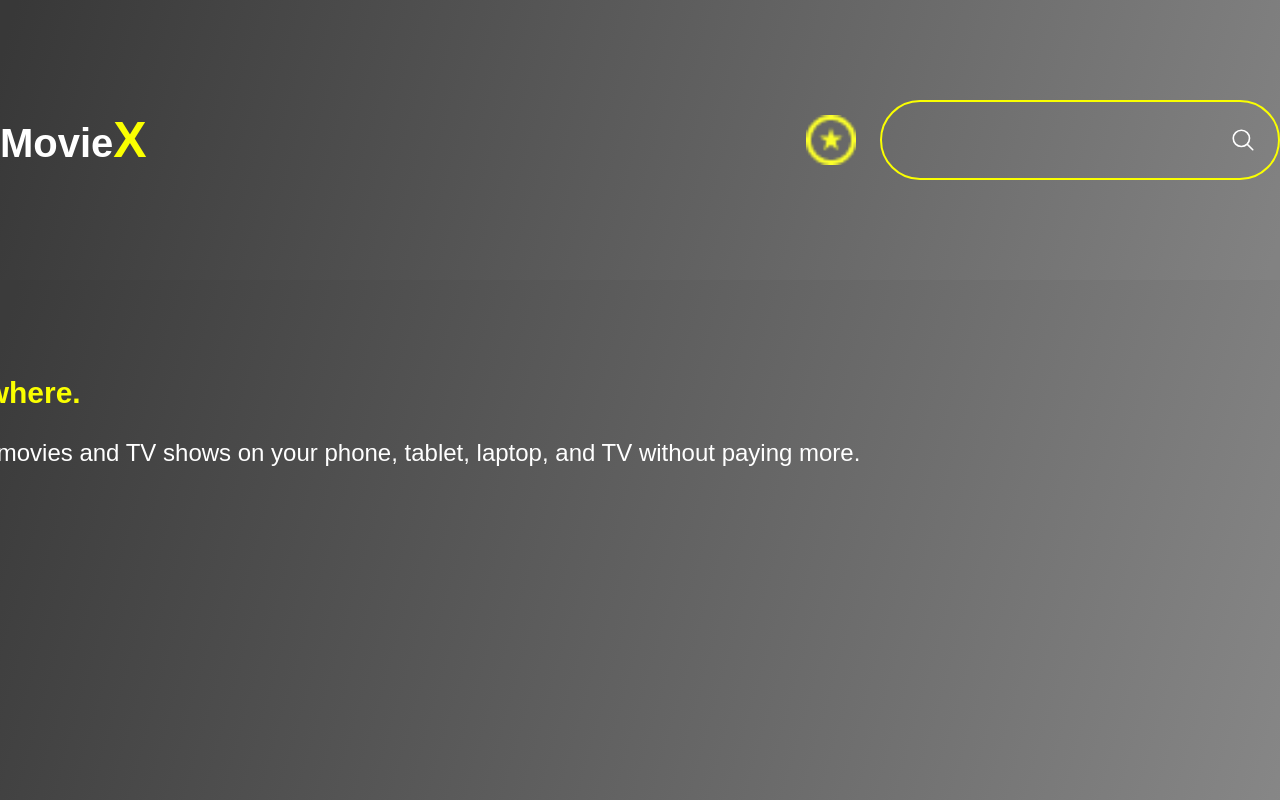
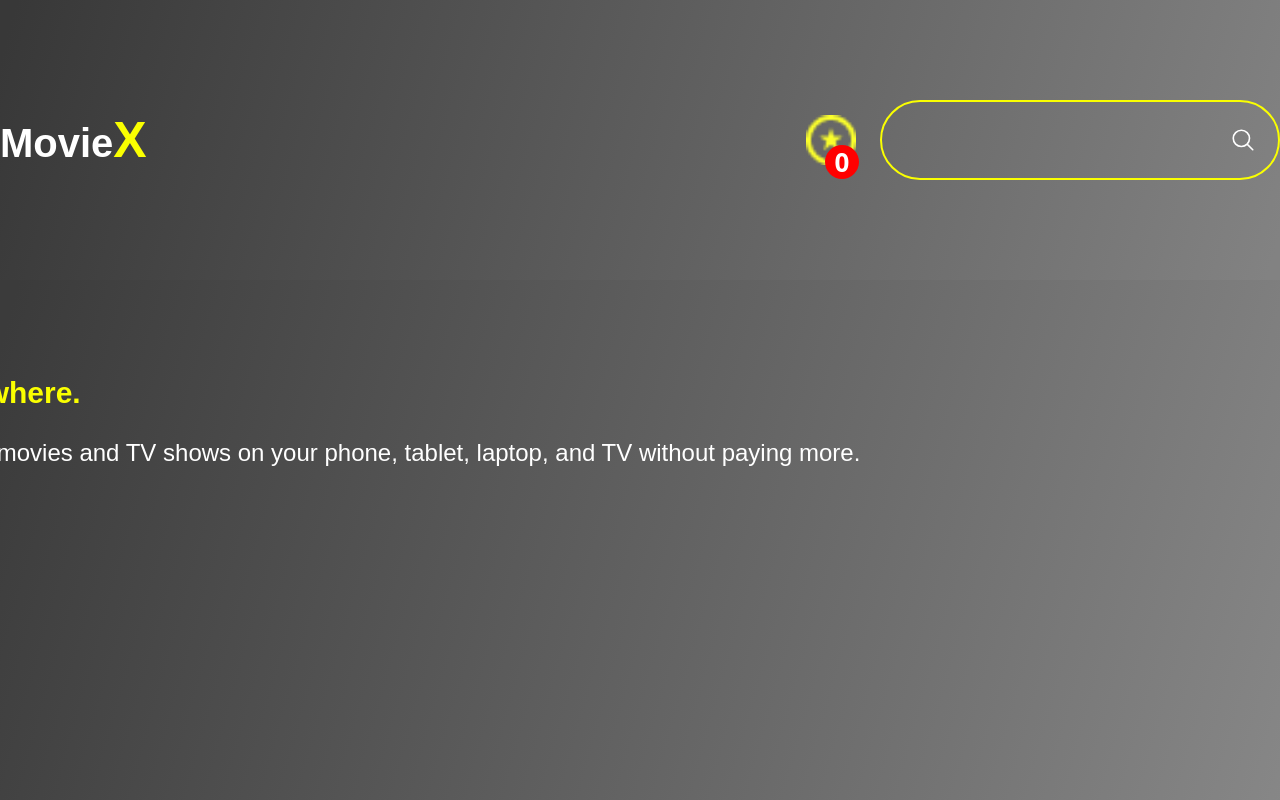
Before and after one commit to ErvandProg/MovieX, a React (Vite) app: page / in a window 1280 px wide. Shown: the top 800 px of the page. Built offline with nearby package versions, Linux system fonts and the light colour scheme; no server answers.

Commit message:
corrected all

```diff
--- a/src/components/header/Header.jsx
+++ b/src/components/header/Header.jsx
@@ -1,8 +1,12 @@
 import React from 'react';
 import { Link } from 'react-router-dom';
+import { useLikedStore } from '../../stores/useLikedStore';
 import SearchInp from './SearchInp';
 
+
 export default function Header() {
+	let liked = useLikedStore((state) => state.liked);
+
 	return (
 		<div className='w-[100%] py-[100px] bg-[linear-gradient(105.93deg,_#383838_1.22%,_#828282_99.05%)] flex justify-center items-center'>
 			<div className="w-[1660px] flex justify-between items-center">
@@ -10,7 +14,7 @@ export default function Header() {
 					<Link to="/"><p className='text-[40px] font-black font-prompt text-[#FFFFFF]'>Movie<span className='text-[50px] font-extrabold text-[#FAFF00]'>X</span></p></Link>
 				</div>
 				<div className="flex justify-center items-center gap-6">
-					<Link to="likes"><img src="../../../public/Average.png" alt="" className='w-[50px] h-[50px]' /></Link>
+					<Link to="likes"><div className="relative"><img src="../../../public/Average.png" alt="" className='w-[50px] h-[50px]' /><p className='w-[34px] h-[34px] rounded-[17px] flex justify-center items-center bg-[red] text-[white] text-[26px] font-extrabold absolute -right-[3px] -bottom-[14px]'>{liked.results.length}</p></div></Link>
 					<SearchInp />
 				</div>
 			</div>
--- a/src/stores/useLikedStore.jsx
+++ b/src/stores/useLikedStore.jsx
@@ -1,4 +1,4 @@
-	import create from 'zustand';
+import { create } from 'zustand';
 import { persist } from 'zustand/middleware';
 
 export const useLikedStore = create(
@@ -8,19 +8,24 @@
 				title: "Զամբյուղ",
 				results: []
 			},
-				addALike: (film) => set({
+
+			addALike: (film) => {
+				set((state) => ({
 					liked: {
-						title: "Զամբյուղ",
-						results: [...get().liked.results, film]
+						...state.liked,
+						results: [...state.liked.results, film]
 					}
-				}),
-				removeALike: (film) => set({
+				}));
+			},
+
+			removeALike: (film) => {
+				set((state) => ({
 					liked: {
-						title: "Զամբյուղ",
-						results: get().liked.results.filter((el) => el.id !== film.id)
+						...state.liked,
+						results: state.liked.results.filter((el) => el.id !== film.id)
 					}
-				}),
-
+				}));
+			}
 		}),
 		{
 			name: 'liked films'
```
Lines whose indentation alone changed are shown as unchanged.
